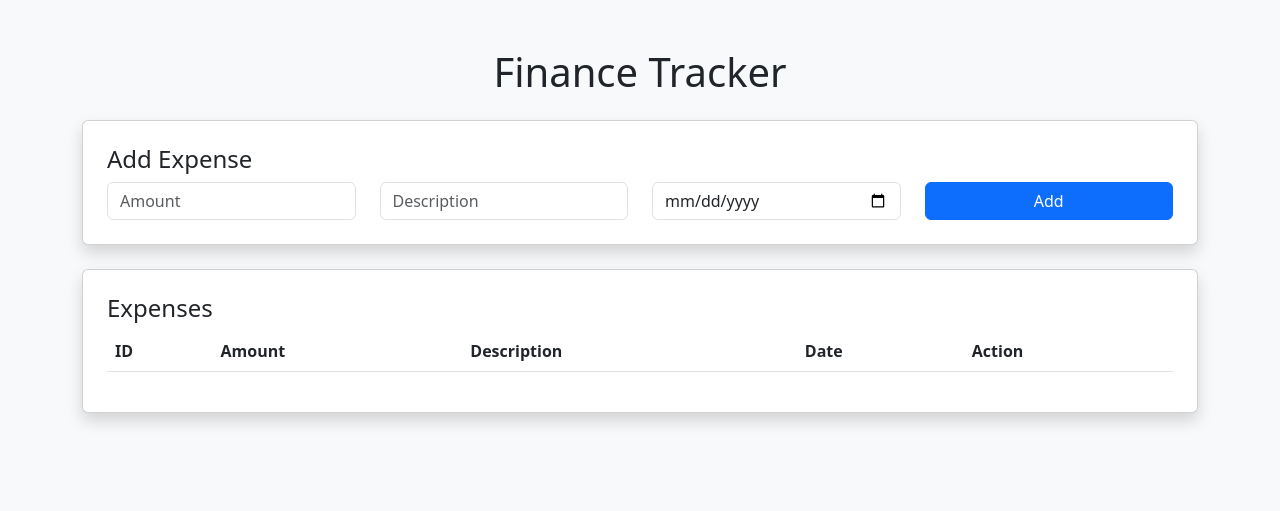
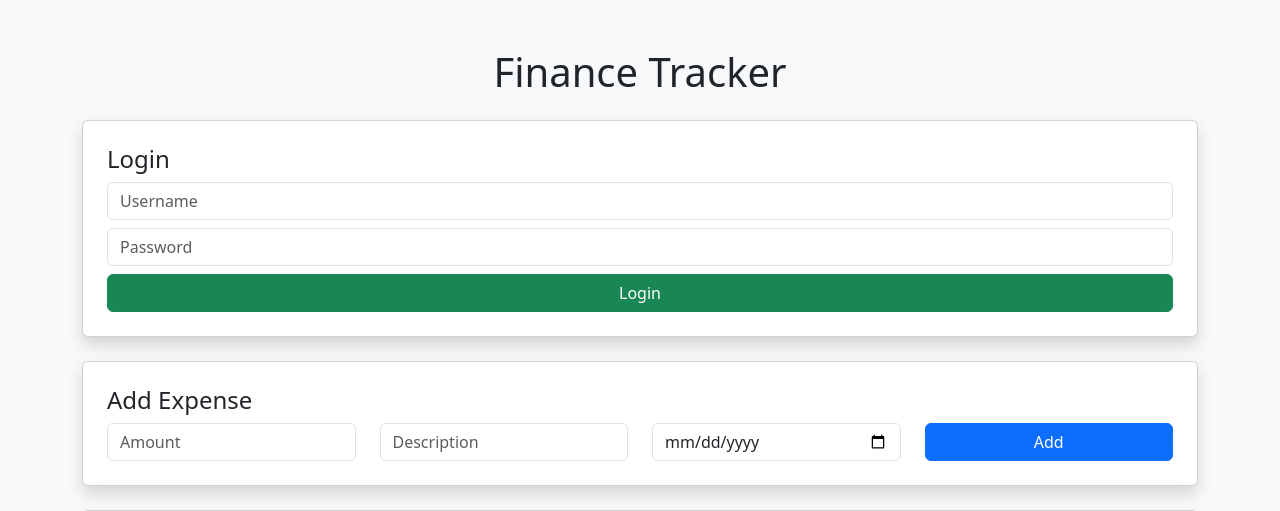
Before and after one commit to aiswarialajan124-png/WSA-project, a Flask app: page / in a window 1280 px wide. Shown: the top 511 px of the page. Run offline with Flask 3, Linux system fonts and the light colour scheme; data that the repository does not hold is empty.

Commit message:
Fixed errors with delete button and added login set up

```diff
--- a/finance-tracker/app.py
+++ b/finance-tracker/app.py
@@ -47,10 +47,28 @@ def delete_expenses(id):
     print("DELETE CALLED WITH ID:", id)
 
     cursor = db.cursor()
-    cursor.execute("DELETE FROM expenses WHERE id=$s", (id,))
+    cursor.execute("DELETE FROM expenses WHERE id=%s", (id,))
     db.commit()
 
     return jsonify({"message": "Deleted"})
+
+@app.route('/login', methods=['POST'])
+def login():
+    data = request.json
+    cursor = db.cursor(dictionary=True)
+
+    sql = "SELECT * FROM users WHERE username=%s AND password=%s"
+    cursor.execute(sql, (data['username'], data['password']))
+
+    user = cursor.fetchone()
+
+    if user:
+        return jsonify({
+            "message": "Login successsful",
+            "user_id": user['id']
+        })
+    else:
+        return jsonify({"message": "Invalid credentials"}), 401
 
 @app.route('/')
 def index():
--- a/finance-tracker/templates/index.html
+++ b/finance-tracker/templates/index.html
@@ -7,6 +7,15 @@
     <body class="bg-light">
         <div class="container mt-5">
             <h1 class="text-center mb-4">Finance Tracker</h1>
+
+            <div class="card p-4 mb-4 shadow" id="loginSection">
+                <h4>Login</h4>
+
+                <input type="text" id="username" class="form-control mb-2" placeholder="Username">
+                <input type="password" id="password" class="form-control mb-2" placeholder="Password">
+
+                <button class="btn btn-success w-100" onclick="login()">Login</button>
+            </div>
 
             <!-- Add Expenses -->
              <div class="card p-4 mb-4 shadow">
@@ -46,6 +55,34 @@
 
         </div>
         <script>
+            let currentUserId = null;
+
+            async function login() {
+                let user = {
+                    username: document.getElementById("username").value,
+                    password: document.getElementById("password").value
+                };
+                let response = await fetch("http://127.0.0.1:5000/login", {
+                    method: "POST",
+                    headers: {
+                        "Content-Type": "application/json"
+                    },
+                    body: JSON.stringify(user)
+                });
+
+                let data = await response.json();
+
+                if (response.status === 200) {
+                    alert("Login successful");
+
+                    currentUserId = data.user_id;
+
+                    // Hide login box
+                    document.getElementById("loginSection").style.display = "none";
+                } else {
+                    alert("Invalid username or password");
+                }
+            }
             async function loadExpenses() {
                 let response = await fetch("http://127.0.0.1:5000/expenses");
                 let data = await response.json();
@@ -71,11 +108,15 @@
                 });
             }
             async function addExpense() {
+                if (!currentUserId) {
+                    alert("Please Login first");
+                    return;
+                }
                 let expense = {
                     amount: document.getElementById("amount").value,
                     description: document.getElementById("description").value,
                     category_id: 1,
-                    user_id: 1,
+                    user_id: currentUserId,
                     date: document.getElementById("date").value
                 };
                 await fetch("http://127.0.0.1:5000/expenses", {
```
